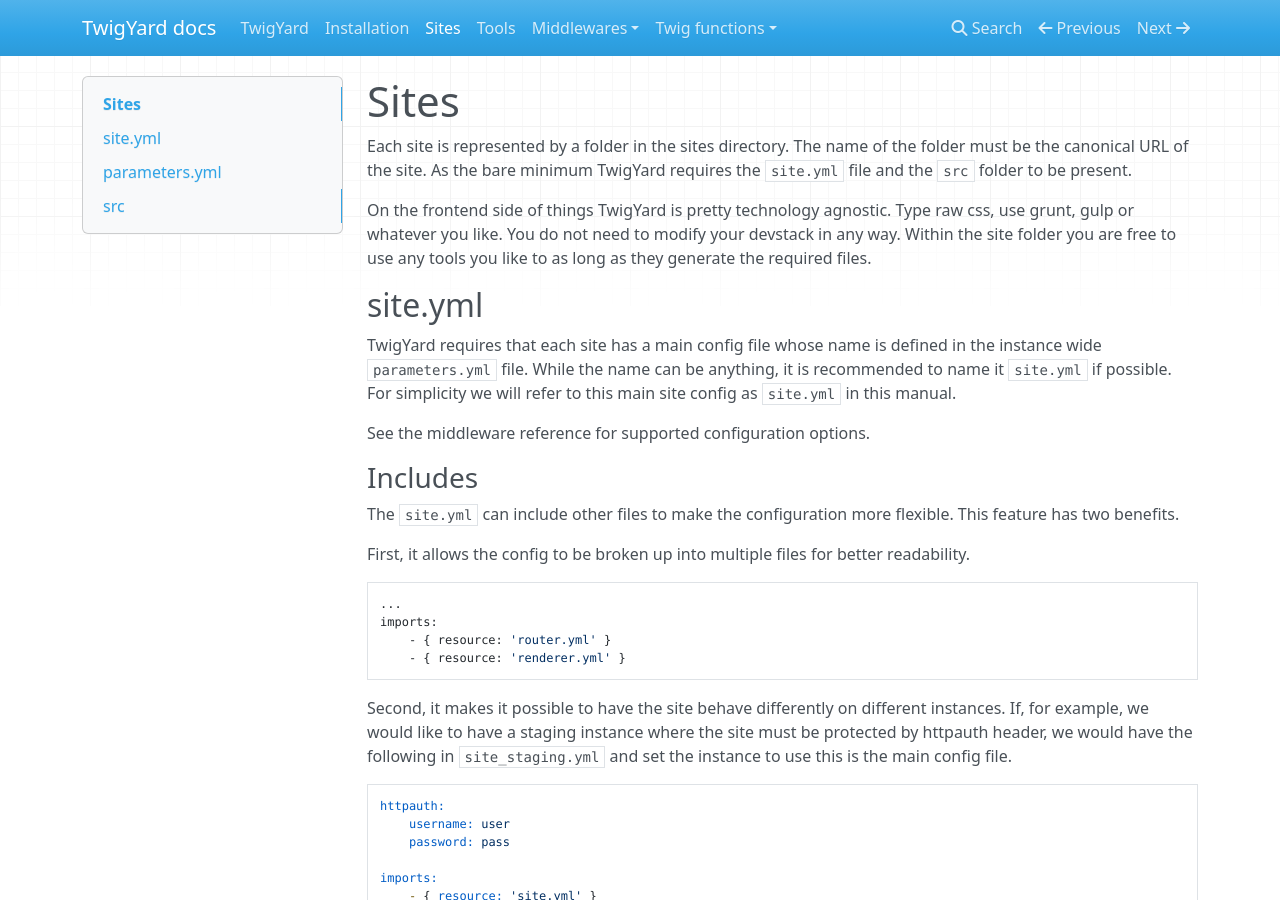
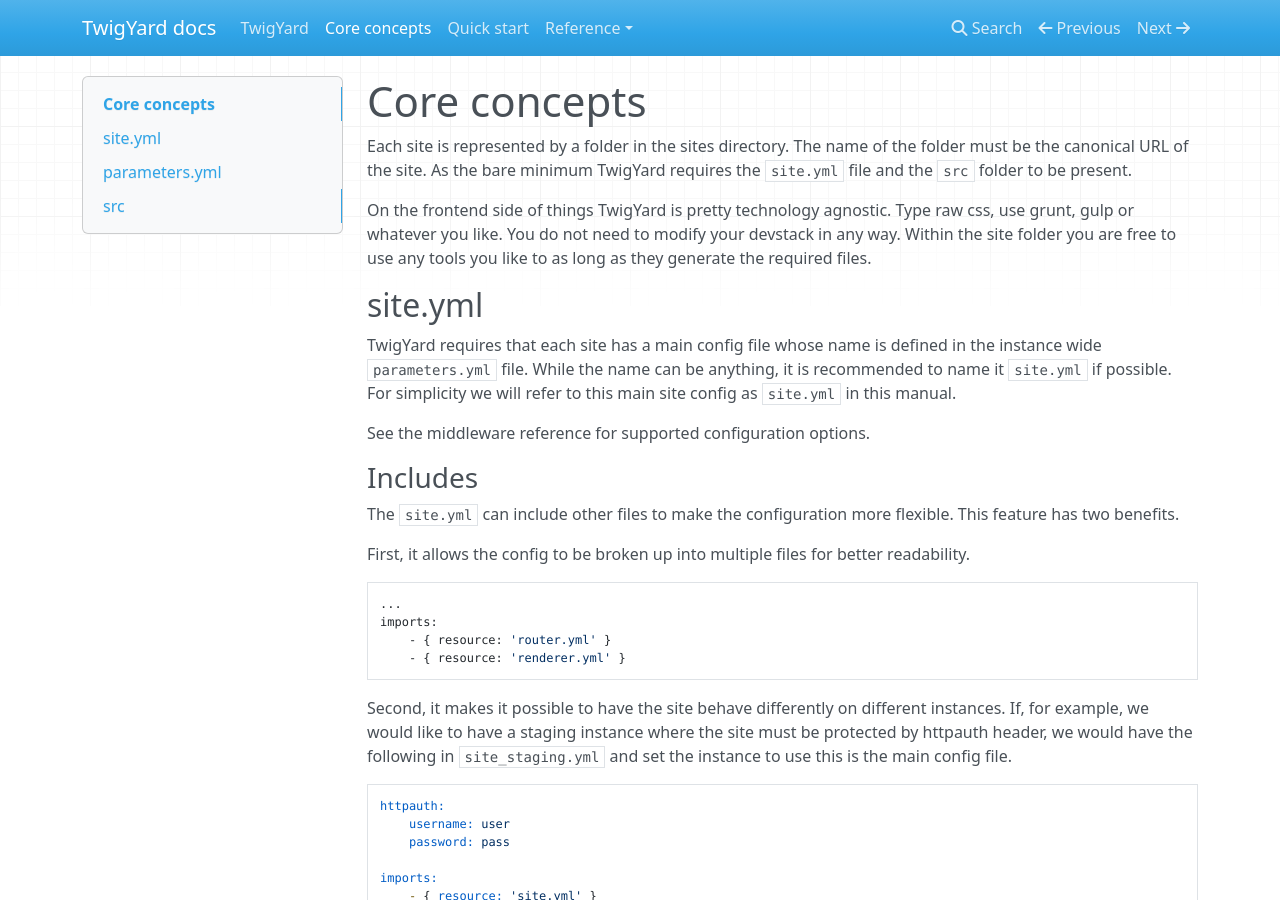
Before and after one commit to twigyard/twigyard, an MkDocs documentation site: the page built from docs/docs/core_concepts.md, in a window 1280 px wide and 900 px high. Built offline with MkDocs 1.6.1, drawn with Linux system fonts in a browser that asks for light colours; nearby versions of some CDN libraries.

Commit message:
Change docs structure

```diff
--- a/docs/docs/sites.md
+++ b/docs/docs/core_concepts.md
@@ -1,4 +1,4 @@
-# Sites
+# Core concepts
 Each site is represented by a folder in the sites directory. The name of the folder must be the canonical URL of the site. As the bare minimum TwigYard requires the `site.yml` file and the `src` folder to be present.
 
 On the frontend side of things TwigYard is pretty technology agnostic. Type raw css, use grunt, gulp or whatever you like. You do not need to modify your devstack in any way. Within the site folder you are free to use any tools you like to as long as they generate the required files.
--- a/docs/docs/installation.md
+++ b/docs/docs/quick_start.md
@@ -1,4 +1,4 @@
-# Installation
+# Quick start
 The easiest way to install TwigYard is to use the example [application](https://github.com/twigyard/example-app). It handles all dependencies and configuration and it should work out of the box.
 
 In order to route the site static files correctly the application must be run by Apache2 webserver. If you would like to use some other webserver, please take a look at the `.htaccess` file and port the configuration to the webserver of your choice.
```
Also changed, not shown: docs/docs/reference/middlewares/data.md (renamed from docs/docs/middlewares/data.md), docs/docs/reference/middlewares/error.md (renamed from docs/docs/middlewares/error.md), docs/docs/reference/middlewares/form.md (renamed from docs/docs/middlewares/form.md), docs/docs/reference/middlewares/header.md (renamed from docs/docs/middlewares/header.md), docs/docs/reference/middlewares/httpauth.md (renamed from docs/docs/middlewares/httpauth.md), docs/docs/reference/middlewares/locale.md (renamed from docs/docs/middlewares/locale.md), docs/docs/reference/middlewares/redirect.md (renamed from docs/docs/middlewares/redirect.md), docs/docs/reference/middlewares/renderer.md (renamed from docs/docs/middlewares/renderer.md), docs/docs/reference/middlewares/router.md (renamed from docs/docs/middlewares/router.md), docs/docs/reference/middlewares/tracking.md (renamed from docs/docs/middlewares/tracking.md), docs/docs/reference/middlewares/url.md (renamed from docs/docs/middlewares/url.md), docs/docs/reference/tools.md (renamed from docs/docs/tools.md), docs/docs/reference/twig_functions/asset.md (renamed from docs/docs/twig_functions/asset.md), docs/docs/reference/twig_functions/dump.md (renamed from docs/docs/twig_functions/dump.md), 2 more files.
